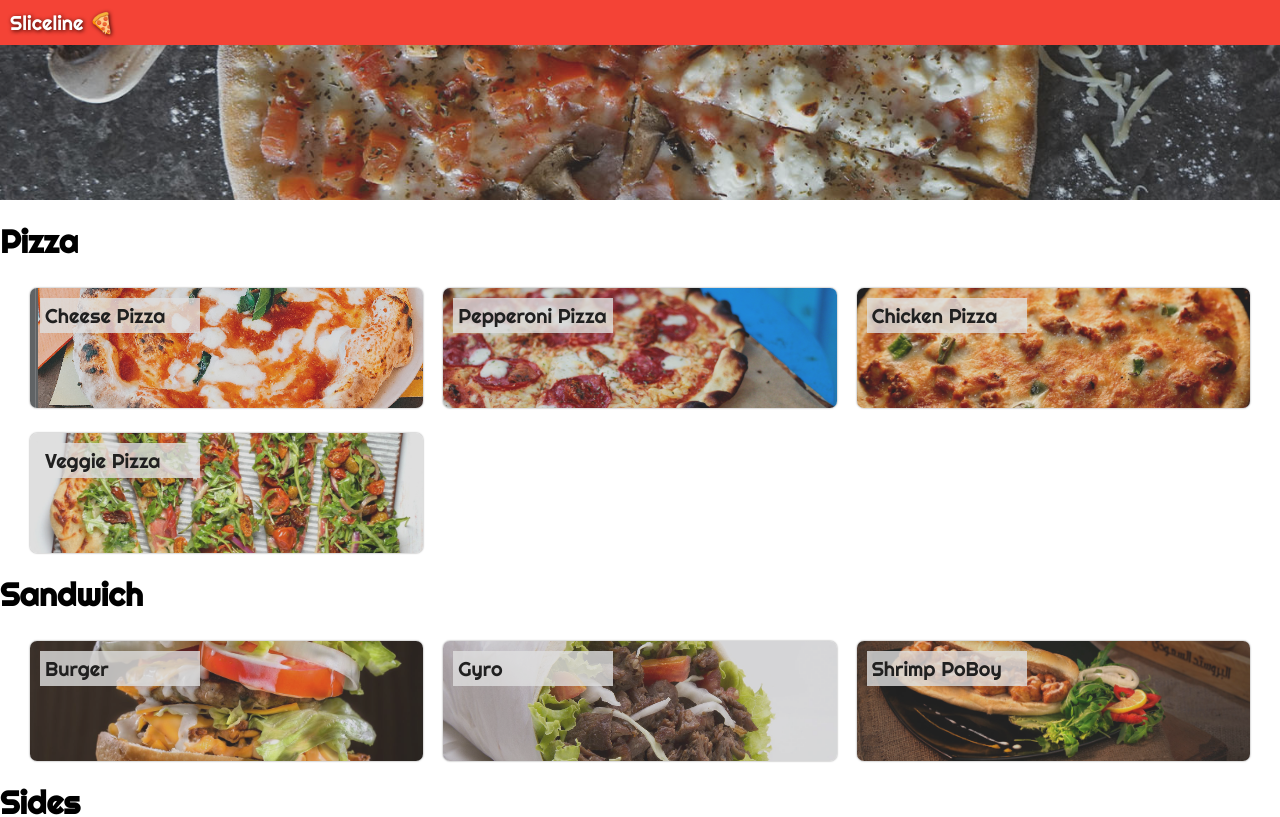
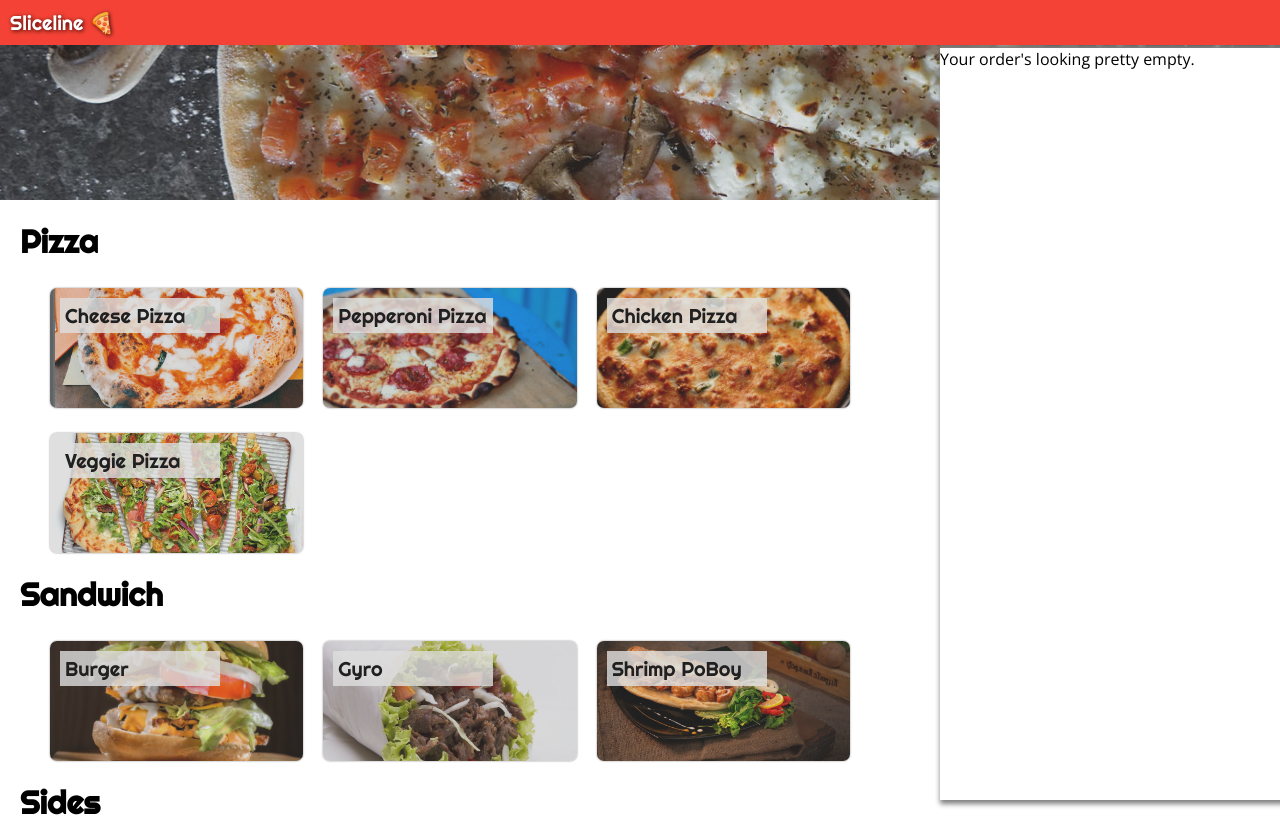
Before and after one commit to HansMoura20/Complete-Pizza-Website-ReactJs, a React (Create React App) app: page / in a window 1280 px wide. Shown: the top 817 px of the page. Built offline with nearby package versions, Linux system fonts and the light colour scheme.

Commit message:
add the order side bar

```diff
--- a/src/App.js
+++ b/src/App.js
@@ -4,6 +4,7 @@
 import {Menu} from './Menu/Menu';
 import {GlobalStyle} from './Styles/GlobalStyle';
 import { FoodDialog } from './FoodDialog/FoodDialog';
+import { Order } from './Order/Order';
 
 
 
@@ -15,6 +16,7 @@
       <GlobalStyle/>
       <FoodDialog openFood={openFood} setOpenFood={setOpenFood}/>
       <Navbar/>
+      <Order/>
       <Banner/>
       <Menu setOpenFood={setOpenFood}/>
     </>
--- a/src/Menu/FoodGrid.js
+++ b/src/Menu/FoodGrid.js
@@ -10,6 +10,7 @@
 
   @media screen and (max-width: 990px){
     grid-template-columns: 1fr 1fr;
+    font-size: 17px;
   }
 
   @media screen and (max-width: 500px){
--- a/src/Menu/Menu.js
+++ b/src/Menu/Menu.js
@@ -5,8 +5,7 @@
 
 const MenuStyled = styled.div`
   height: 1000px;
-  margin: 0px 100px 50px 20px;
-  margin: 0 auto;
+  margin: 0px 400px 50px 20px;
 
   @media screen and (max-width: 500px){
     h1{
--- /dev/null
+++ b/src/Order/Order.js
@@ -0,0 +1,17 @@
+import React from 'react';
+import styled from 'styled-components';
+
+const OrderStyled = styled.div`
+position: fixed;
+right: 0px;
+top: 48px;
+width: 340px;
+background-color: white;
+height: calc(100% - 48px);
+z-index: 10;
+box-shadow: 4px 0px 5px 4px grey;
+`;
+
+export function Order(){
+  return <OrderStyled>Your order's looking pretty empty.</OrderStyled>
+};
```
